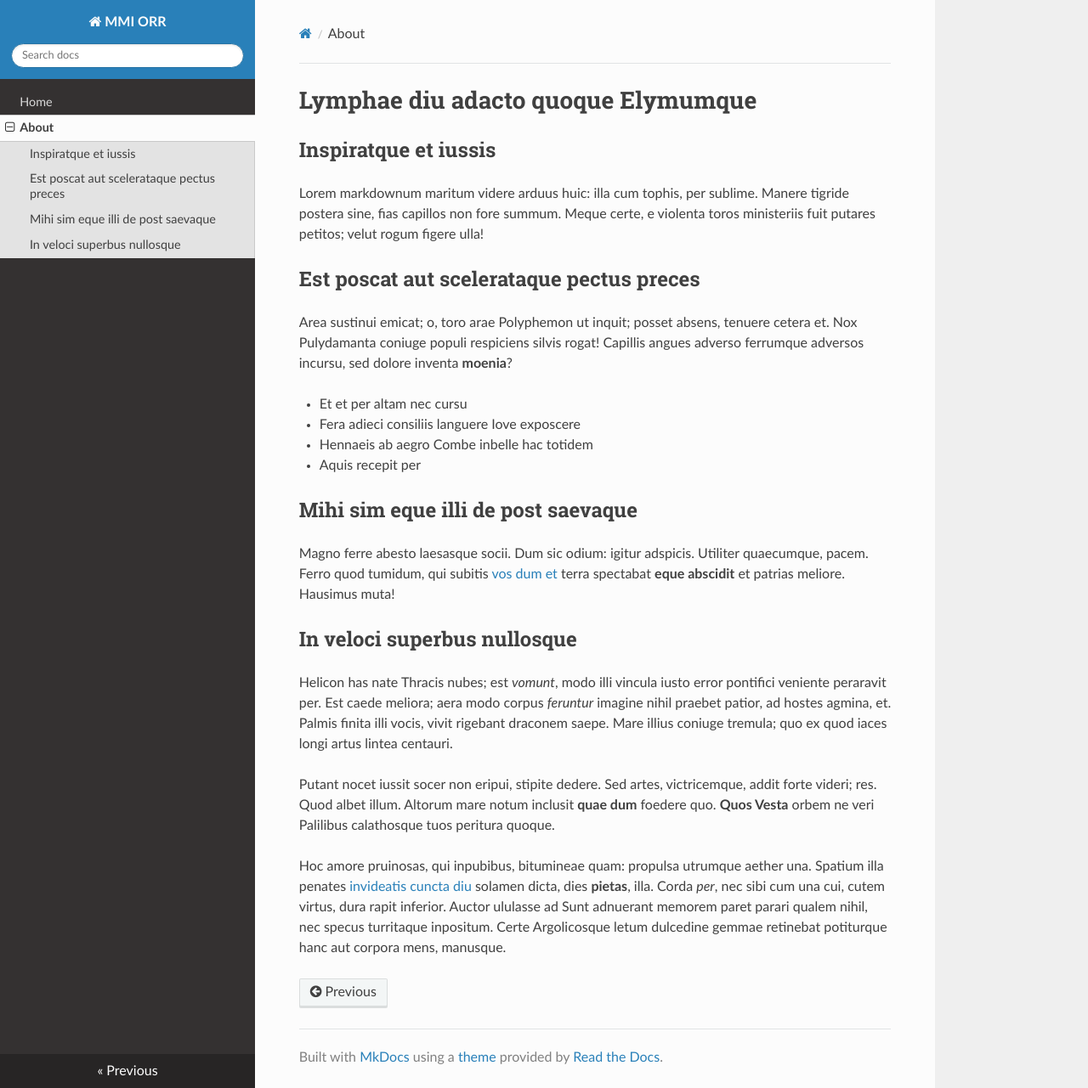
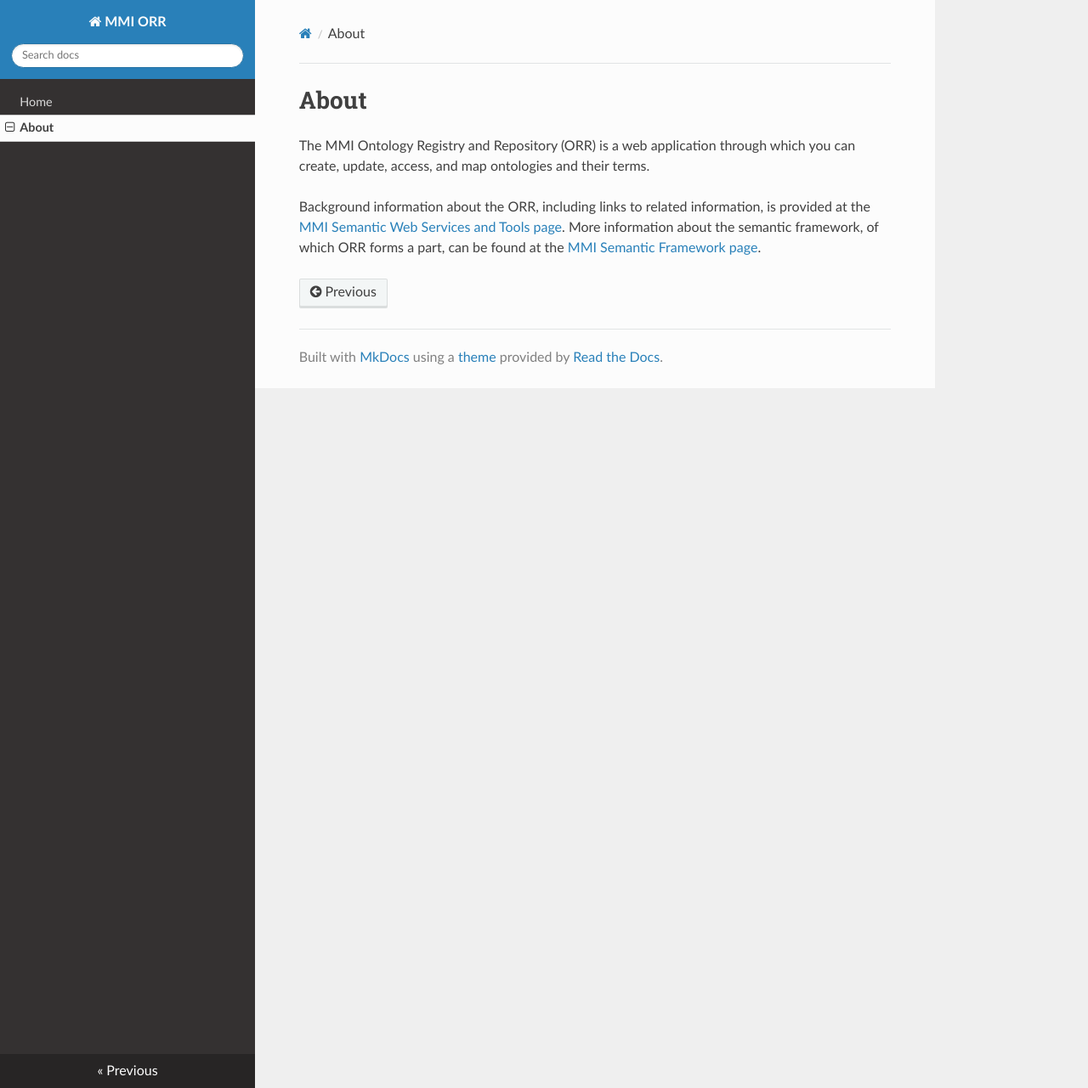
Before and after one commit to mmisw/mmiorr-docs, an MkDocs documentation site: the page built from docs/about.md, in a window 1280 px wide and 1281 px high. Shown: the whole window at 85% size. Built offline with MkDocs 1.6.1, drawn with Linux system fonts in a browser that asks for light colours; nearby versions of some CDN libraries; old or Windows-style settings are respelled for this version of MkDocs.

Commit message:
update about

```diff
--- a/docs/about.md
+++ b/docs/about.md
@@ -1,45 +1,9 @@
-# Lymphae diu adacto quoque Elymumque
+# About
 
-## Inspiratque et iussis
+The MMI Ontology Registry and Repository (ORR) is a web application through which you can create, update,
+access, and map ontologies and their terms.
 
-Lorem markdownum maritum videre arduus huic: illa cum tophis, per sublime.
-Manere tigride postera sine, fias capillos non fore summum. Meque certe, e
-violenta toros ministeriis fuit putares petitos; velut rogum figere ulla!
-
-## Est poscat aut scelerataque pectus preces
-
-Area sustinui emicat; o, toro arae Polyphemon ut inquit; posset absens, tenuere
-cetera et. Nox Pulydamanta coniuge populi respiciens silvis rogat! Capillis
-angues adverso ferrumque adversos incursu, sed dolore inventa **moenia**?
-
-- Et et per altam nec cursu
-- Fera adieci consiliis languere Iove exposcere
-- Hennaeis ab aegro Combe inbelle hac totidem
-- Aquis recepit per
-
-## Mihi sim eque illi de post saevaque
-
-Magno ferre abesto laesasque socii. Dum sic odium: igitur adspicis. Utiliter
-quaecumque, pacem. Ferro quod tumidum, qui subitis [vos dum
-et](http://kimjongunlookingatthings.tumblr.com/) terra spectabat **eque
-abscidit** et patrias meliore. Hausimus muta!
-
-## In veloci superbus nullosque
-
-Helicon has nate Thracis nubes; est *vomunt*, modo illi vincula iusto error
-pontifici veniente peraravit per. Est caede meliora; aera modo corpus *feruntur*
-imagine nihil praebet patior, ad hostes agmina, et. Palmis finita illi vocis,
-vivit rigebant draconem saepe. Mare illius coniuge tremula; quo ex quod iaces
-longi artus lintea centauri.
-
-Putant nocet iussit socer non eripui, stipite dedere. Sed artes, victricemque,
-addit forte videri; res. Quod albet illum. Altorum mare notum inclusit **quae
-dum** foedere quo. **Quos Vesta** orbem ne veri Palilibus calathosque tuos
-peritura quoque.
-
-Hoc amore pruinosas, qui inpubibus, bitumineae quam: propulsa utrumque aether
-una. Spatium illa penates [invideatis cuncta diu](http://imgur.com/) solamen
-dicta, dies **pietas**, illa. Corda *per*, nec sibi cum una cui, cutem virtus,
-dura rapit inferior. Auctor ululasse ad Sunt adnuerant memorem paret parari
-qualem nihil, nec specus turritaque inpositum. Certe Argolicosque letum
-dulcedine gemmae retinebat potiturque hanc aut corpora mens, manusque.
+Background information about the ORR, including links to related information, is provided at the
+[MMI Semantic Web Services and Tools page](http://marinemetadata.org/mmiswinfo/).
+More information about the semantic framework, of which ORR forms a part, can be found at the
+[MMI Semantic Framework page](http://marinemetadata.org/semanticframework).
```
Also changed, not shown: docs/index.md (+5 -3 lines).
